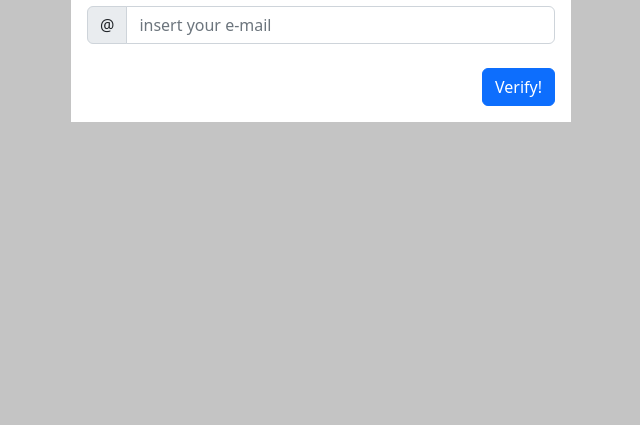
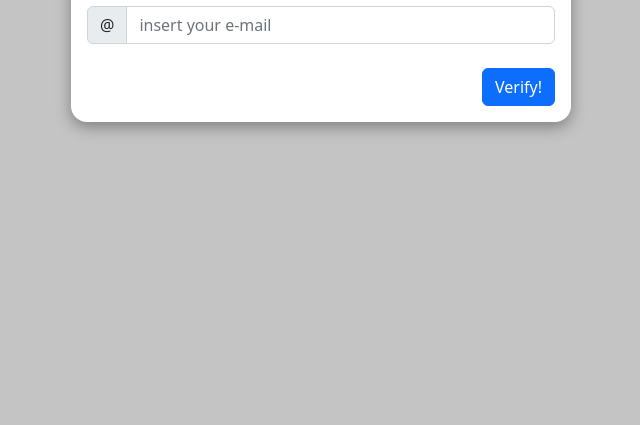
Before and after one commit to jfmarkan/js-mail-dadi, a plain HTML site: page index.html in a window 1280 px wide. Shown: the part 375-800 px from the top of the page, without its empty margins (319-959 px from the left). Drawn offline with nearby package versions, Linux system fonts and the light colour scheme.

Commit message:
changed container style

```diff
--- a/css/style.css
+++ b/css/style.css
@@ -7,4 +7,6 @@
 main{
     background-color: #FFFFFF;
     width: 500px;
+    border-radius: 1rem;
+    box-shadow: rgba(0, 0, 0, 0.35) 0px 5px 15px;
 }
```
